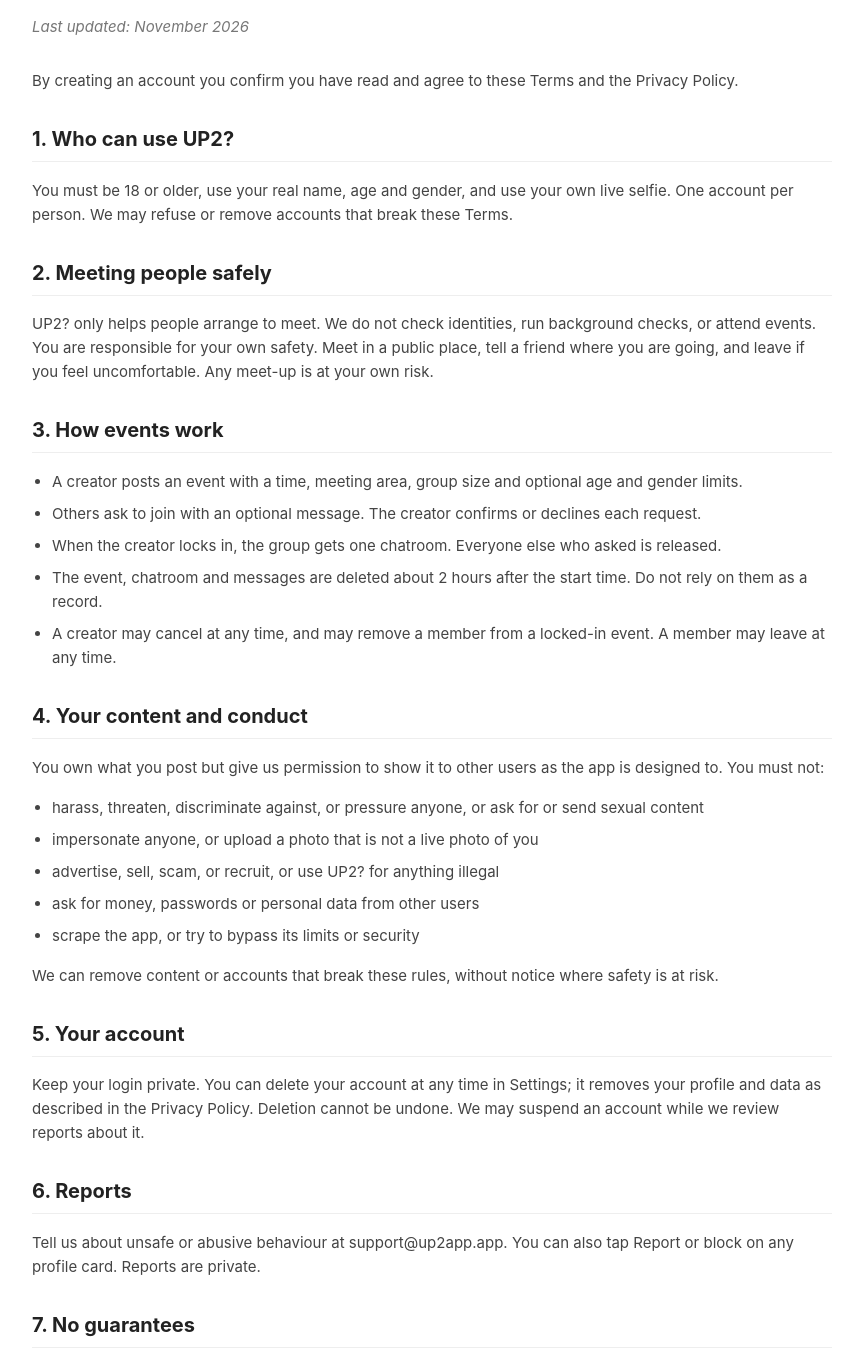
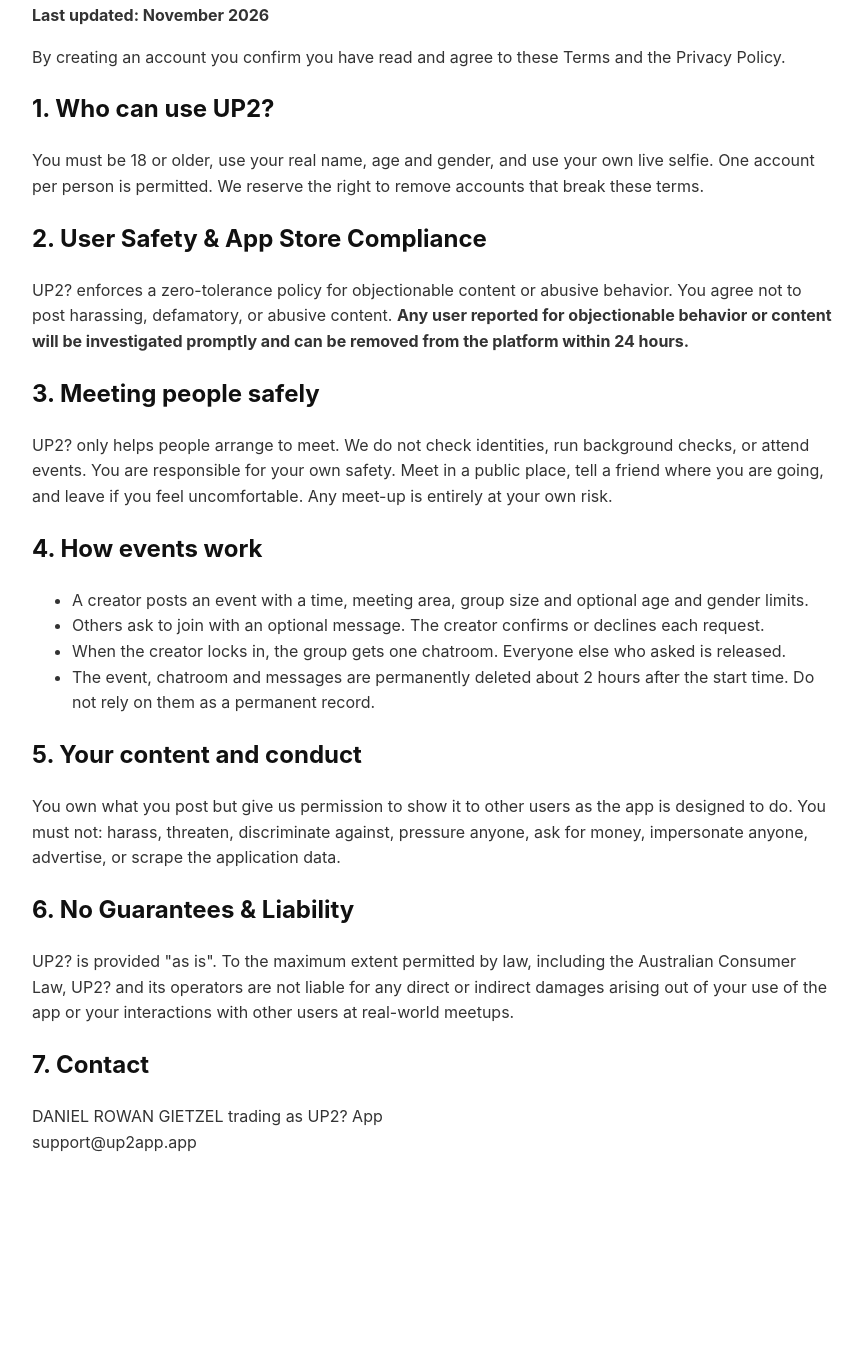
Before and after one commit to DG-UP2/UP2, a plain HTML site: page terms.html in a window 1280 px wide. Shown: the part 111-1462 px from the top of the page, without its empty margins (208-1071 px from the left). After the commit the page ends 1302 px from the top, so only its background shows below. Drawn offline with Linux system fonts and the light colour scheme.

Commit message:
Revise Terms and Conditions formatting and content
Updated the structure and wording of the Terms and Conditions for clarity and consistency.

```diff
--- a/terms.html
+++ b/terms.html
@@ -1,75 +1,43 @@
-<!DOCTYPE HTML>
+<!DOCTYPE html>
 <html lang="en">
 <head>
 <meta charset="UTF-8">
 <meta name="viewport" content="width=device-width, initial-scale=1.0">
-<title>UP2? - Terms &amp; Conditions</title>
+<title>Terms and Conditions - UP2?</title>
 <style>
-body { font-family: -apple-system, BlinkMacSystemFont, "Segoe UI", Roboto, Helvetica, Arial, sans-serif; padding: 30px; max-width: 800px; margin: 0 auto; line-height: 1.6; color: #333; }
-h1 { color: #111; border-bottom: 2px solid #eee; padding-bottom: 12px; font-size: 28px; }
-h2 { color: #222; margin-top: 30px; border-bottom: 1px solid #eee; padding-bottom: 6px; font-size: 20px; }
-p, li { font-size: 15px; color: #444; }
-ul { padding-left: 20px; }
-li { margin-bottom: 8px; }
-.date { color: #777; font-style: italic; margin-bottom: 30px; }
+body { font-family: -apple-system, BlinkMacSystemFont, "Segoe UI", Roboto, Helvetica, Arial, sans-serif; line-height: 1.6; color: #333; max-width: 800px; margin: 0 auto; padding: 20px; }
+h1, h2 { color: #111; }
 </style>
 </head>
 <body>
-
 <h1>Terms and Conditions</h1>
-<p class="date">Last updated: November 2026</p>
+<p><strong>Last updated: November 2026</strong></p>
 <p>By creating an account you confirm you have read and agree to these Terms and the Privacy Policy.</p>
 
 <h2>1. Who can use UP2?</h2>
-<p>You must be 18 or older, use your real name, age and gender, and use your own live selfie. One account per person. We may refuse or remove accounts that break these Terms.</p>
+<p>You must be 18 or older, use your real name, age and gender, and use your own live selfie. One account per person is permitted. We reserve the right to remove accounts that break these terms.</p>
 
-<h2>2. Meeting people safely</h2>
-<p>UP2? only helps people arrange to meet. We do not check identities, run background checks, or attend events. You are responsible for your own safety. Meet in a public place, tell a friend where you are going, and leave if you feel uncomfortable. Any meet-up is at your own risk.</p>
+<h2>2. User Safety & App Store Compliance</h2>
+<p>UP2? enforces a zero-tolerance policy for objectionable content or abusive behavior. You agree not to post harassing, defamatory, or abusive content. <strong>Any user reported for objectionable behavior or content will be investigated promptly and can be removed from the platform within 24 hours.</strong></p>
 
-<h2>3. How events work</h2>
+<h2>3. Meeting people safely</h2>
+<p>UP2? only helps people arrange to meet. We do not check identities, run background checks, or attend events. You are responsible for your own safety. Meet in a public place, tell a friend where you are going, and leave if you feel uncomfortable. Any meet-up is entirely at your own risk.</p>
+
+<h2>4. How events work</h2>
 <ul>
 <li>A creator posts an event with a time, meeting area, group size and optional age and gender limits.</li>
 <li>Others ask to join with an optional message. The creator confirms or declines each request.</li>
 <li>When the creator locks in, the group gets one chatroom. Everyone else who asked is released.</li>
-<li>The event, chatroom and messages are deleted about 2 hours after the start time. Do not rely on them as a record.</li>
-<li>A creator may cancel at any time, and may remove a member from a locked-in event. A member may leave at any time.</li>
+<li>The event, chatroom and messages are permanently deleted about 2 hours after the start time. Do not rely on them as a permanent record.</li>
 </ul>
 
-<h2>4. Your content and conduct</h2>
-<p>You own what you post but give us permission to show it to other users as the app is designed to. You must not:</p>
-<ul>
-<li>harass, threaten, discriminate against, or pressure anyone, or ask for or send sexual content</li>
-<li>impersonate anyone, or upload a photo that is not a live photo of you</li>
-<li>advertise, sell, scam, or recruit, or use UP2? for anything illegal</li>
-<li>ask for money, passwords or personal data from other users</li>
-<li>scrape the app, or try to bypass its limits or security</li>
-</ul>
-<p>We can remove content or accounts that break these rules, without notice where safety is at risk.</p>
+<h2>5. Your content and conduct</h2>
+<p>You own what you post but give us permission to show it to other users as the app is designed to do. You must not: harass, threaten, discriminate against, pressure anyone, ask for money, impersonate anyone, advertise, or scrape the application data.</p>
 
-<h2>5. Your account</h2>
-<p>Keep your login private. You can delete your account at any time in Settings; it removes your profile and data as described in the Privacy Policy. Deletion cannot be undone. We may suspend an account while we review reports about it.</p>
+<h2>6. No Guarantees & Liability</h2>
+<p>UP2? is provided "as is". To the maximum extent permitted by law, including the Australian Consumer Law, UP2? and its operators are not liable for any direct or indirect damages arising out of your use of the app or your interactions with other users at real-world meetups.</p>
 
-<h2>6. Reports</h2>
-<p>Tell us about unsafe or abusive behaviour at support@up2app.app. You can also tap Report or block on any profile card. Reports are private.</p>
-
-<h2>7. No guarantees</h2>
-<p>UP2? is provided "as is". We do not promise that events will go ahead, that other users are who they say they are, or that the app will always be available.</p>
-
-<h2>8. Liability</h2>
-<p>To the maximum extent permitted by law, UP2? and its operators are not liable for any direct, indirect, incidental, or consequential damages arising out of your use of the app, interactions with other users, or participation in any event arranged through the app. Meetups are entirely at your own risk.</p>
-
-<p><strong>For users in Australia:</strong> Our services come wth guarentees that cannot be excluded under the Australian Consumer Law. Nothing in these Terms excludes, restricts, or modifies any guarantee, right, or remedy that cannot be lawfully excluded.</p>
-
-<p><strong>For users in the EU and UK:</strong> Nothing in these Terms excludes or limits our liability for death or personal injury caused by our negligence, fraud, or any other liability that cannot be excluded or limited under local consumer protection laws (including the Consumer Rights Act 2015 in the UK and relevant EU consumer directives).</p>
-
-<h2>9. Changes and law</h2>
-<p>We may update these Terms and will tell you in the app before material changes take effect. These Terms are governed by the laws of Queensland, Australia, without regard to conflict of law principles.</p>
-
-<p>If you live outside of Australia (including the United Kingdom and the European Union), you may also benefit from the mandatory consumer protection laws of your country of residence. Any disputes that cannot be resolved informally will be subject to the non-exclusive jurisdiction of the courts of Queensland, Australia, meaning you may also bring a claim in your local home court if local laws grant you that right.</p>
-
-<h2>10. Contact</h2>
-<p>DANIEL ROWAN GIETZEL trading as UP2?<br>
-support@up2app.app</p>
-
+<h2>7. Contact</h2>
+<p>DANIEL ROWAN GIETZEL trading as UP2? App <br>support@up2app.app</p>
 </body>
 </html>
```
